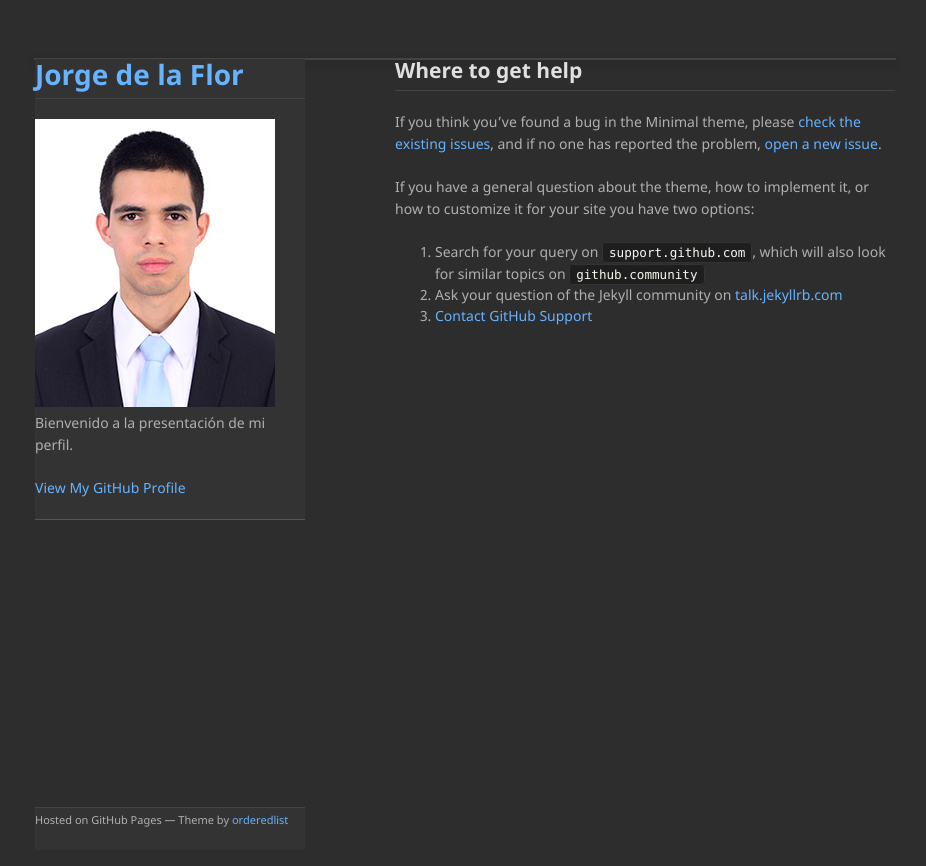
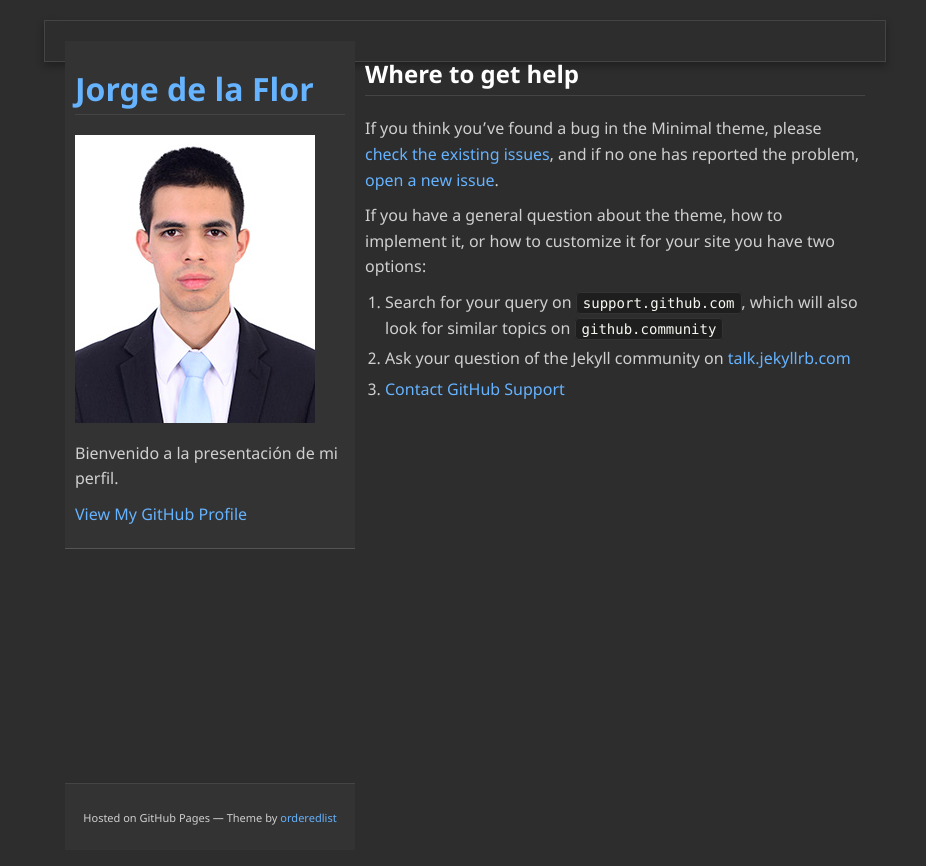
Before and after one commit to Jorge-de-la-Flor/Jorge-de-la-Flor.github.io, a Jekyll site: the page built from docs/SUPPORT.md, in a window 1280 px wide. Shown: the top 866 px of the page, without its empty margins (175-1101 px from the left). Built offline with Jekyll 4.4.1, drawn with Linux system fonts in a browser that asks for light colours; our own code applies the rules of GitHub Pages for plain Markdown files.

Commit message:
actualización scss2

```diff
--- a/assets/css/style.scss
+++ b/assets/css/style.scss
@@ -3,13 +3,12 @@
 @import "jekyll-theme-minimal";
 
 /* Variables CSS para consistencia */
-/* Variables CSS para consistencia */
 :root {
   --bg-primary: #2d2d2d;
   --bg-secondary: #2d2d2d;
   --bg-tertiary: #333;
-  --text-primary: #e0e0e0;
-  --text-secondary: #b0b0b0;
+  --text-primary: #ffffff; /* Texto más claro para mejor legibilidad */
+  --text-secondary: #d0d0d0; /* Gris claro para texto secundario */
   --border-color: #444;
   --accent-color: #66b3ff;
   --accent-hover: #99ccff;
@@ -21,6 +20,10 @@
 body {
   background-color: var(--bg-primary);
   color: var(--text-primary);
+  font-size: 16px; /* Tamaño de fuente base */
+  line-height: 1.6;
+  margin: 0;
+  padding: 0;
   transition: all 0.3s ease;
 }
 
@@ -29,12 +32,16 @@ body {
   background-color: var(--bg-secondary);
   border: 1px solid var(--border-color);
   box-shadow: 0 4px 8px rgba(0, 0, 0, 0.3);
+  max-width: 800px; /* Limitar ancho para mejor lectura */
+  margin: 20px auto; /* Centrar el contenido */
+  padding: 20px;
 }
 
 /* Header */
 header {
   background-color: var(--bg-tertiary);
   border-bottom: 1px solid #555;
+  padding: 10px;
 }
 
 /* Enlaces mejorados */
@@ -59,17 +66,18 @@ pre, code {
   color: var(--code-text);
   border: 1px solid #333;
   border-radius: 4px;
+  font-size: 14px; /* Ajuste de tamaño para legibilidad */
 }
 
 pre {
-  padding: 16px;
+  padding: 15px;
   overflow-x: auto;
-  line-height: 1.4;
+  line-height: 1.5;
+  margin: 10px 0;
 }
 
 code {
   padding: 2px 6px;
-  font-size: 0.9em;
 }
 
 /* Encabezados */
@@ -77,23 +85,40 @@ h1, h2, h3, h4, h5, h6 {
   color: var(--text-primary);
   border-bottom: 1px solid var(--border-color);
   padding-bottom: 8px;
+  margin-top: 20px;
+}
+
+h1 {
+  font-size: 2em;
+}
+
+h2 {
+  font-size: 1.5em;
 }
 
 /* Párrafos y texto */
 p {
   color: var(--text-secondary);
   line-height: 1.6;
+  margin: 10px 0;
 }
 
 /* Listas */
 ul, ol {
   color: var(--text-secondary);
+  padding-left: 20px;
+}
+
+li {
+  margin: 5px 0;
 }
 
 /* Tablas */
 table {
   background-color: var(--bg-secondary);
   border: 1px solid var(--border-color);
+  width: 100%;
+  margin: 10px 0;
 }
 
 th {
@@ -114,8 +139,9 @@ blockquote {
   background-color: var(--bg-tertiary);
   border-left: 4px solid var(--accent-color);
   color: var(--text-secondary);
-  padding: 16px;
-  margin: 16px 0;
+  padding: 15px;
+  margin: 15px 0;
+  font-style: italic;
 }
 
 /* Botones si los hay */
@@ -138,6 +164,9 @@ footer {
   background-color: var(--bg-tertiary);
   border-top: 1px solid var(--border-color);
   color: var(--text-secondary);
+  text-align: center;
+  padding: 10px;
+  margin-top: 20px;
 }
 
 /* Mejoras para dispositivos móviles */
@@ -145,10 +174,19 @@ footer {
   .wrapper {
     margin: 0;
     border-radius: 0;
+    padding: 10px;
   }
 
   pre {
-    padding: 12px;
-    font-size: 14px;
+    padding: 10px;
+    font-size: 12px;
+  }
+
+  h1 {
+    font-size: 1.5em;
+  }
+
+  h2 {
+    font-size: 1.2em;
   }
 }
```
